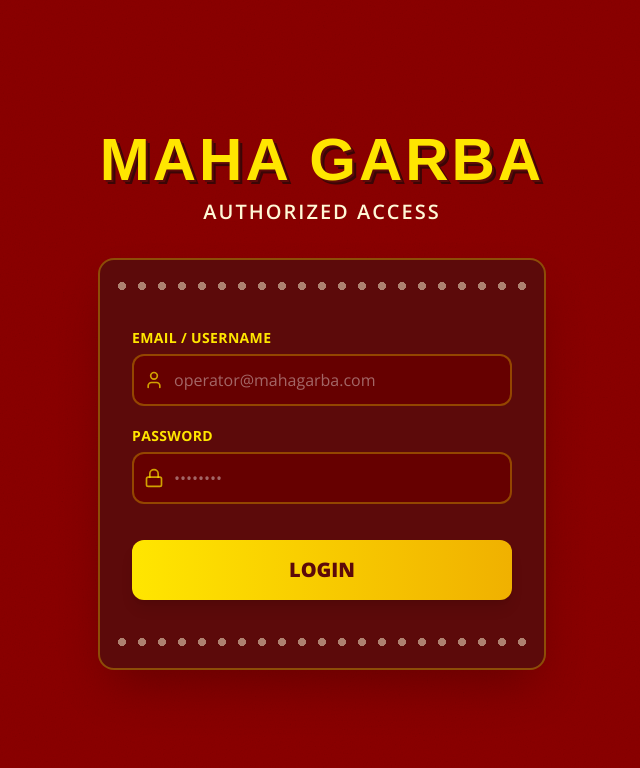
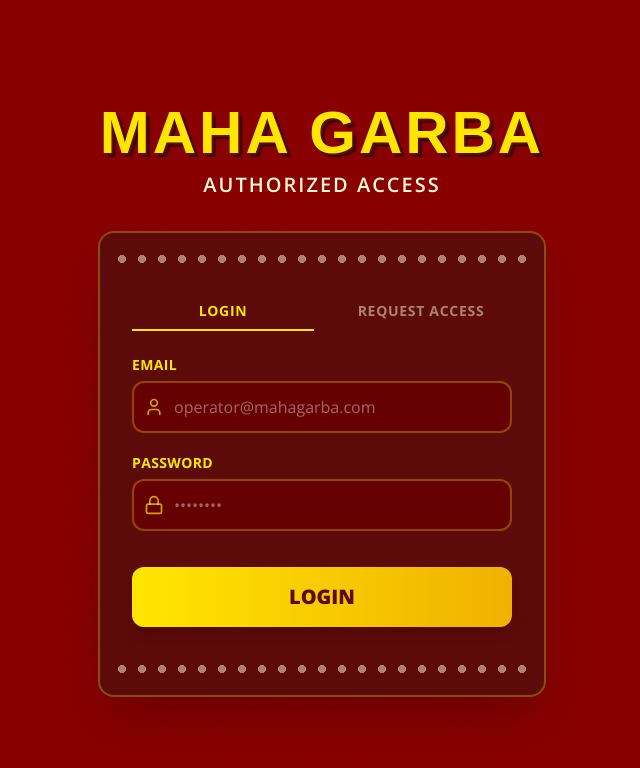
Before and after one commit to 1a1anMandal/maha-garba, a Next.js app: page / in a window 1280 px wide. Shown: the top 768 px of the page, without its empty margins (318-958 px from the left). Built offline with nearby package versions, Linux system fonts and the light colour scheme; no server answers; a web font is replaced by a local one.

Commit message:
feat: Add access request and approval flow

```diff
--- a/package.json
+++ b/package.json
@@ -9,6 +9,7 @@
     "lint": "eslint"
   },
   "dependencies": {
+    "@supabase/supabase-js": "^2.117.2",
     "lucide-react": "^1.48.0",
     "next": "16.3.7",
     "react": "19.2.8",
--- a/src/app/admin/page.tsx
+++ b/src/app/admin/page.tsx
@@ -8,11 +8,14 @@ export default function AdminDashboard() {
   const router = useRouter();
   const [searchTerm, setSearchTerm] = useState("");
   const [entries, setEntries] = useState<any[]>([]);
+  const [requests, setRequests] = useState<any[]>([]);
   const [loading, setLoading] = useState(true);
+  const [activeTab, setActiveTab] = useState<"entries" | "requests">("entries");
 
   useEffect(() => {
     checkAuth();
     fetchEntries();
+    fetchRequests();
 
     // Subscribe to realtime changes
     const channel = supabase
@@ -47,6 +50,24 @@ export default function AdminDashboard() {
 
     if (data) setEntries(data);
     setLoading(false);
+  };
+
+  const fetchRequests = async () => {
+    const { data } = await supabase
+      .from('profiles')
+      .select('*')
+      .eq('status', 'pending');
+    if (data) setRequests(data);
+  };
+
+  const handleApprove = async (id: string) => {
+    await supabase.from('profiles').update({ status: 'approved' }).eq('id', id);
+    fetchRequests();
+  };
+
+  const handleReject = async (id: string) => {
+    await supabase.from('profiles').update({ status: 'rejected' }).eq('id', id);
+    fetchRequests();
   };
 
   const filteredData = entries.filter(d =>
@@ -95,12 +116,27 @@ export default function AdminDashboard() {
           <StatCard title="Peak Time" value="Live" icon={<Calendar />} color="purple-400" />
         </div>
 
-        {/* Data Table Section */}
-        <div className="bg-garba-maroon border-2 border-garba-gold/30 rounded-2xl shadow-xl overflow-hidden flex flex-col">
+        {/* Tabs */}
+        <div className="flex gap-4 border-b border-garba-gold/20 pb-2">
+          <button
+            onClick={() => setActiveTab('entries')}
+            className={`font-bold uppercase tracking-wider px-4 py-2 transition-colors ${activeTab === 'entries' ? 'text-garba-gold border-b-2 border-garba-gold' : 'text-garba-light/50 hover:text-garba-light'}`}
+          >
+            Gate Entries
+          </button>
+          <button
+            onClick={() => setActiveTab('requests')}
+            className={`font-bold uppercase tracking-wider px-4 py-2 transition-colors flex items-center gap-2 ${activeTab === 'requests' ? 'text-garba-gold border-b-2 border-garba-gold' : 'text-garba-light/50 hover:text-garba-light'}`}
+          >
+            Access Requests {requests.length > 0 && <span className="bg-red-600 text-white text-xs px-2 py-0.5 rounded-full">{requests.length}</span>}
+          </button>
+        </div>
 
+        {/* Dynamic Section */}
+        {activeTab === 'entries' ? (
+          <div className="bg-garba-maroon border-2 border-garba-gold/30 rounded-2xl shadow-xl overflow-hidden flex flex-col animate-fade-in-down">
             <div className="p-6 border-b border-garba-gold/20 flex flex-col sm:flex-row justify-between items-center gap-4">
               <h2 className="text-xl font-bold text-garba-gold uppercase tracking-wider">Recent Entries</h2>
-
               <div className="relative w-full sm:w-72">
                 <Search className="absolute left-3 top-1/2 -translate-y-1/2 w-5 h-5 text-garba-light/50" />
                 <input
@@ -148,7 +184,6 @@ export default function AdminDashboard() {
                   ))}
                 </tbody>
               </table>
-
               {!loading && filteredData.length === 0 && (
                 <div className="p-8 text-center text-garba-light/50">
                   No entries found matching your search.
@@ -156,6 +191,46 @@ export default function AdminDashboard() {
               )}
             </div>
           </div>
+        ) : (
+          <div className="bg-garba-maroon border-2 border-garba-gold/30 rounded-2xl shadow-xl overflow-hidden flex flex-col animate-fade-in-down">
+            <div className="p-6 border-b border-garba-gold/20 flex flex-col sm:flex-row justify-between items-center gap-4">
+              <h2 className="text-xl font-bold text-garba-gold uppercase tracking-wider">Pending Operator Requests</h2>
+            </div>
+            <div className="overflow-x-auto">
+              <table className="w-full text-left">
+                <thead className="bg-black/40 text-garba-gold text-sm uppercase">
+                  <tr>
+                    <th className="px-6 py-4 font-semibold tracking-wider">Full Name</th>
+                    <th className="px-6 py-4 font-semibold tracking-wider">Email</th>
+                    <th className="px-6 py-4 font-semibold tracking-wider">Request Date</th>
+                    <th className="px-6 py-4 font-semibold tracking-wider text-right">Actions</th>
+                  </tr>
+                </thead>
+                <tbody className="divide-y divide-garba-gold/10 text-garba-light">
+                  {requests.length === 0 ? (
+                    <tr>
+                      <td colSpan={4} className="px-6 py-8 text-center opacity-70">No pending access requests.</td>
+                    </tr>
+                  ) : requests.map((req) => (
+                    <tr key={req.id} className="hover:bg-white/5 transition-colors">
+                      <td className="px-6 py-4 font-bold">{req.full_name}</td>
+                      <td className="px-6 py-4 opacity-90">{req.email}</td>
+                      <td className="px-6 py-4 opacity-80">{new Date(req.created_at).toLocaleDateString('en-IN')}</td>
+                      <td className="px-6 py-4 text-right space-x-3">
+                        <button onClick={() => handleApprove(req.id)} className="bg-garba-green hover:bg-green-600 text-white px-4 py-1.5 rounded-lg font-bold text-sm transition-colors">
+                          Approve
+                        </button>
+                        <button onClick={() => handleReject(req.id)} className="bg-red-600 hover:bg-red-700 text-white px-4 py-1.5 rounded-lg font-bold text-sm transition-colors">
+                          Reject
+                        </button>
+                      </td>
+                    </tr>
+                  ))}
+                </tbody>
+              </table>
+            </div>
+          </div>
+        )}
 
       </div>
     </div>
--- a/src/app/page.tsx
+++ b/src/app/page.tsx
@@ -3,21 +3,29 @@
 import { useState } from "react";
 import { useRouter } from "next/navigation";
 import { supabase } from "@/lib/supabase";
-import { Lock, User } from "lucide-react";
+import { Lock, User, UserPlus } from "lucide-react";
+
+const ADMIN_EMAIL = "milankr.mandal2000@gmail.com";
 
 export default function Login() {
+  const [isRegistering, setIsRegistering] = useState(false);
   const [email, setEmail] = useState("");
   const [password, setPassword] = useState("");
+  const [fullName, setFullName] = useState("");
   const [loading, setLoading] = useState(false);
   const [error, setError] = useState("");
+  const [success, setSuccess] = useState("");
   const router = useRouter();
 
-  const handleLogin = async (e: React.FormEvent) => {
+  const handleAuth = async (e: React.FormEvent) => {
     e.preventDefault();
     setLoading(true);
     setError("");
+    setSuccess("");
 
-    const { data, error: authError } = await supabase.auth.signInWithPassword({
+    if (isRegistering) {
+      // 1. Sign Up
+      const { data: authData, error: authError } = await supabase.auth.signUp({
         email,
         password,
       });
@@ -28,11 +36,67 @@ export default function Login() {
         return;
       }
 
-    // Check user role (admin vs operator) based on email or a custom user profile
-    // For now, simple check: if email contains 'admin', go to admin, else entry
-    if (data.user?.email?.includes("admin")) {
+      if (authData.user) {
+        // 2. Create profile as pending
+        const { error: profileError } = await supabase.from("profiles").insert([
+          {
+            id: authData.user.id,
+            email: email,
+            full_name: fullName,
+            status: "pending",
+          },
+        ]);
+
+        if (profileError) {
+          setError("Failed to create profile request: " + profileError.message);
+        } else {
+          setSuccess("Access requested! Please wait for admin approval.");
+          setIsRegistering(false);
+          setPassword("");
+        }
+      }
+      setLoading(false);
+    } else {
+      // Login
+      const { data: authData, error: authError } = await supabase.auth.signInWithPassword({
+        email,
+        password,
+      });
+
+      if (authError) {
+        setError(authError.message);
+        setLoading(false);
+        return;
+      }
+
+      // Check Admin
+      if (email.toLowerCase() === ADMIN_EMAIL.toLowerCase()) {
         router.push("/admin");
-    } else {
+        return;
+      }
+
+      // Check Operator Approval Status
+      const { data: profile } = await supabase
+        .from("profiles")
+        .select("status")
+        .eq("id", authData.user?.id)
+        .single();
+
+      if (!profile || profile.status === "pending") {
+        await supabase.auth.signOut();
+        setError("Your account is pending admin approval.");
+        setLoading(false);
+        return;
+      }
+
+      if (profile.status === "rejected") {
+        await supabase.auth.signOut();
+        setError("Your access request was rejected.");
+        setLoading(false);
+        return;
+      }
+
+      // Approved Operator
       router.push("/entry");
     }
   };
@@ -48,18 +112,56 @@ export default function Login() {
         </p>
       </div>
 
-      <div className="w-full max-w-md bg-garba-maroon rounded-2xl shadow-2xl overflow-hidden border-2 border-garba-gold/30">
+      <div className="w-full max-w-md bg-garba-maroon rounded-2xl shadow-2xl overflow-hidden border-2 border-garba-gold/30 transition-all duration-300">
         <div className="border-dots opacity-50 mt-4 mx-4"></div>
         <div className="p-8">
-          <form onSubmit={handleLogin} className="flex flex-col gap-5">
+
+          <div className="flex gap-4 mb-6">
+            <button
+              onClick={() => { setIsRegistering(false); setError(""); setSuccess(""); }}
+              className={`flex-1 pb-2 text-sm font-bold uppercase tracking-wider transition-colors ${!isRegistering ? 'text-garba-gold border-b-2 border-garba-gold' : 'text-garba-light/50 border-b-2 border-transparent hover:text-garba-light'}`}
+            >
+              Login
+            </button>
+            <button
+              onClick={() => { setIsRegistering(true); setError(""); setSuccess(""); }}
+              className={`flex-1 pb-2 text-sm font-bold uppercase tracking-wider transition-colors ${isRegistering ? 'text-garba-gold border-b-2 border-garba-gold' : 'text-garba-light/50 border-b-2 border-transparent hover:text-garba-light'}`}
+            >
+              Request Access
+            </button>
+          </div>
+
+          <form onSubmit={handleAuth} className="flex flex-col gap-5">
             {error && (
               <div className="bg-red-500/20 text-red-100 p-3 rounded-lg text-sm font-bold text-center border border-red-500/50">
                 {error}
               </div>
             )}
+            {success && (
+              <div className="bg-garba-green/20 text-green-100 p-3 rounded-lg text-sm font-bold text-center border border-garba-green/50">
+                {success}
+              </div>
+            )}
+
+            {isRegistering && (
+              <div className="flex flex-col gap-1.5 animate-fade-in-down">
+                <label className="text-garba-gold font-bold text-sm tracking-wide uppercase">Full Name</label>
+                <div className="relative">
+                  <UserPlus className="absolute left-3 top-1/2 -translate-y-1/2 w-5 h-5 text-garba-gold/70" />
+                  <input
+                    type="text"
+                    value={fullName}
+                    onChange={(e) => setFullName(e.target.value)}
+                    placeholder="Your Name"
+                    required={isRegistering}
+                    className="w-full bg-garba-darkred border-2 border-garba-gold/30 rounded-xl py-3 pl-10 pr-4 text-white placeholder:text-white/40 focus:outline-none focus:border-garba-gold transition-colors"
+                  />
+                </div>
+              </div>
+            )}
 
             <div className="flex flex-col gap-1.5">
-              <label className="text-garba-gold font-bold text-sm tracking-wide uppercase">Email / Username</label>
+              <label className="text-garba-gold font-bold text-sm tracking-wide uppercase">Email</label>
               <div className="relative">
                 <User className="absolute left-3 top-1/2 -translate-y-1/2 w-5 h-5 text-garba-gold/70" />
                 <input
@@ -96,7 +198,7 @@ export default function Login() {
               {loading ? (
                 <div className="w-6 h-6 border-4 border-garba-maroon border-t-transparent rounded-full animate-spin"></div>
               ) : (
-                "LOGIN"
+                isRegistering ? "SUBMIT REQUEST" : "LOGIN"
               )}
             </button>
           </form>
```
Also changed, not shown: 1 other file (tests, documents, lock files or other folders). Lines whose indentation alone changed are shown as unchanged.
